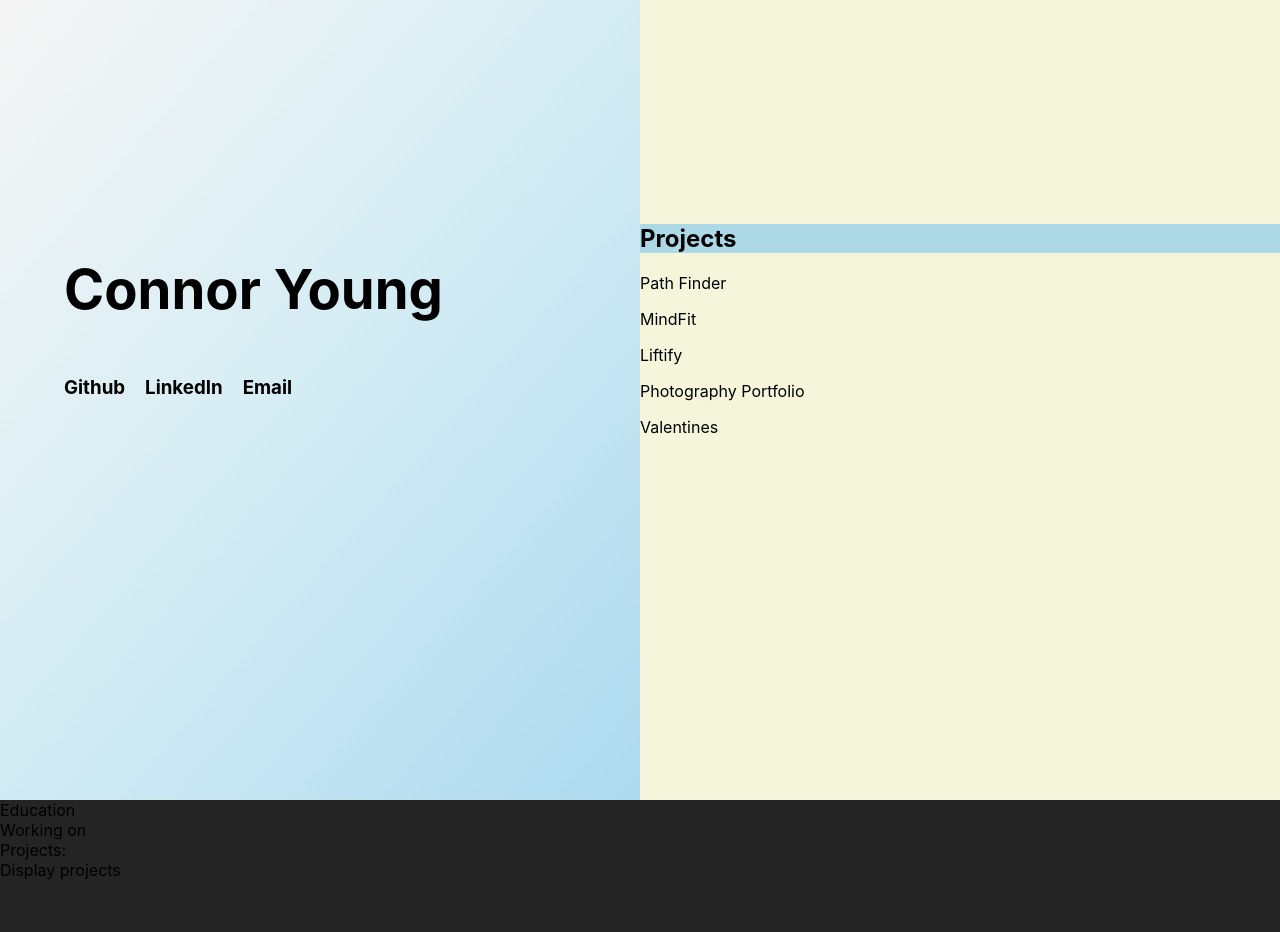
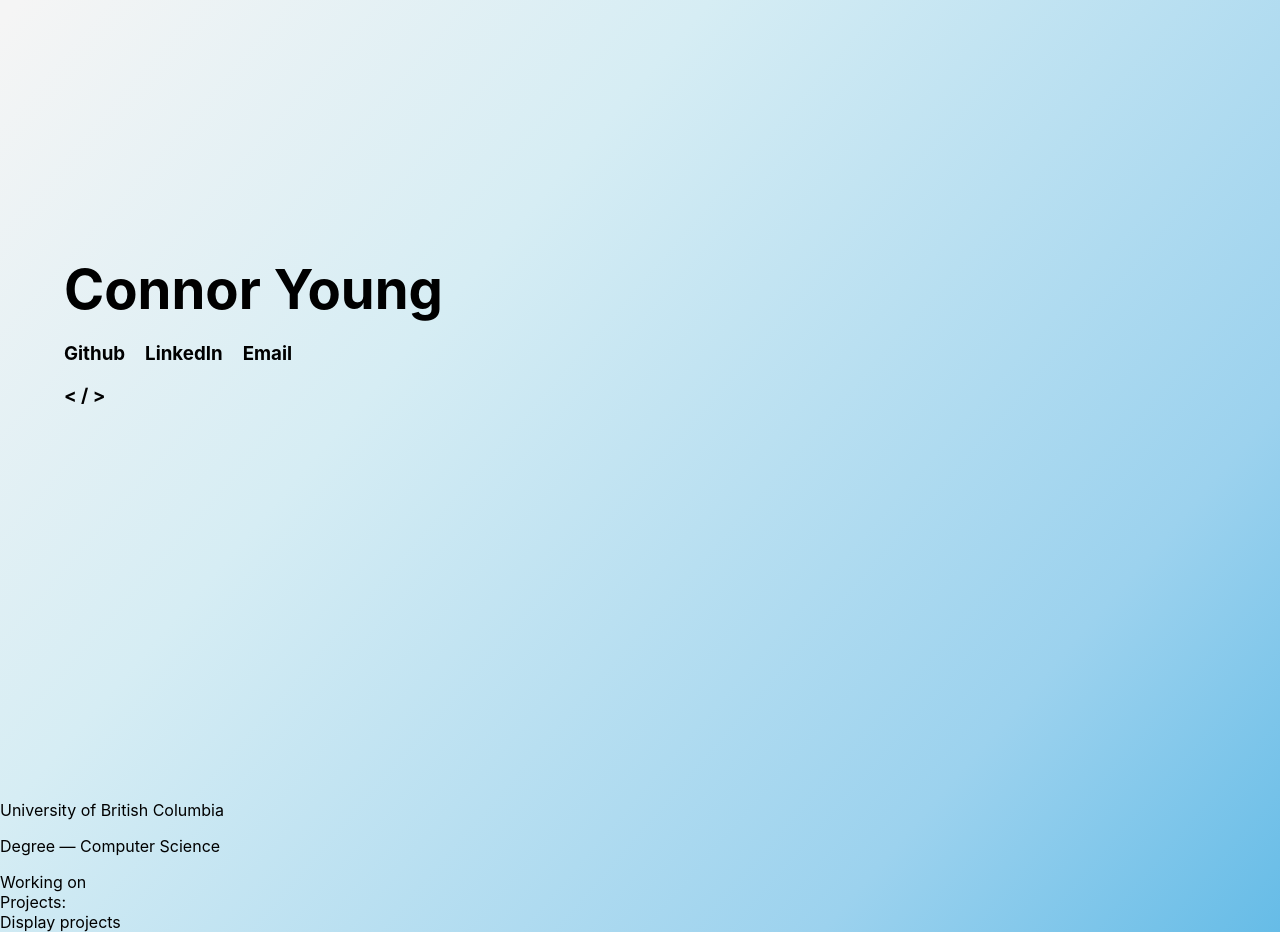
Before and after one commit to youngconnorr/PortfolioWebsite, a React (Vite) app: page / in a window 1280 px wide. Before the commit the page ends 880 px from the top, so only its background shows below. Built offline with nearby package versions, Linux system fonts and the light colour scheme.

Commit message:
adding typing animation

```diff
--- a/src/App.css
+++ b/src/App.css
@@ -1,9 +1,17 @@
+/* styles.css */
+
 :root {
   font-family: Inter, system-ui, Avenir, Helvetica, Arial, sans-serif;
-
   color-scheme: light dark;
   color: black;
-  background-color: #242424;
+  background: rgb(102, 188, 231);
+  background: linear-gradient(
+    311deg,
+    rgba(102, 188, 231, 1) 0%,
+    rgba(156, 210, 238, 1) 22%,
+    rgba(214, 237, 244, 1) 66%,
+    rgba(245, 245, 245, 1) 99%
+  );
 }
 
 body {
@@ -18,14 +26,6 @@ h1 {
   display: grid;
   grid-template-columns: 50% 50%;
   height: 100vh;
-  background: rgb(102, 188, 231);
-  background: linear-gradient(
-    311deg,
-    rgba(102, 188, 231, 1) 0%,
-    rgba(156, 210, 238, 1) 18%,
-    rgba(214, 237, 244, 1) 69%,
-    rgba(245, 245, 245, 1) 99%
-  );
 }
 
 .intro-links {
@@ -38,22 +38,36 @@ h1 {
 }
 
 .intro-name {
-  max-width: fit-content;
   margin-top: 40%;
   margin-left: 10%;
+  margin-right: 27%;
+  padding: fit-content;
 }
 
-.intro-section-2 {
-  align-items: center;
-  justify-content: center;
-  background-color: beige;
+.typing-container {
+  font-family: "Inter", system-ui, Avenir, Helvetica, Arial, sans-serif;
+  white-space: nowrap;
+  overflow: hidden;
+  margin-bottom: 20px;
+  border-right: 0.15em solid black;
+  animation: typing 2s steps(40, end), blink-caret 0.75s step-end infinite;
 }
 
-.project-list {
-  background-color: green;
+@keyframes typing {
+  from {
+    width: 0;
+  }
+  to {
+    width: 100%;
+  }
 }
 
-.project-section-name {
-  margin-top: 35%;
-  background-color: lightblue;
+@keyframes blink-caret {
+  from,
+  to {
+    border-color: transparent;
+  }
+  50% {
+    border-color: black;
+  }
 }
--- a/src/App.tsx
+++ b/src/App.tsx
@@ -1,5 +1,4 @@
 import "./App.css";
-import { projects } from "./tools/Projects";
 
 function App() {
   return (
@@ -7,26 +6,20 @@ function App() {
       <section className="intro-section">
         <div className="intro-section-1">
           <section className="intro-name">
-            <h1>Connor Young</h1>
+            <h1 className="typing-container">Connor Young</h1>
             <div className="intro-links">
               <h3 className="link">Github</h3>
               <h3 className="link">LinkedIn</h3>
               <h3 className="link">Email</h3>
             </div>
+            <h3>&lt; / &gt; </h3>
           </section>
-        </div>
-        <div className="intro-section-2">
-          <h2 className="project-section-name">Projects</h2>
-          <span className="project-list">
-            {projects.map((project) => (
-              <p key={project.id}>{project.name}</p>
-            ))}
-          </span>
         </div>
       </section>
 
       <section className="description-section">
-        <div>Education</div>
+        <div>University of British Columbia</div>
+        <p>Degree — Computer Science</p>
         <div>Working on</div>
       </section>
 
```
